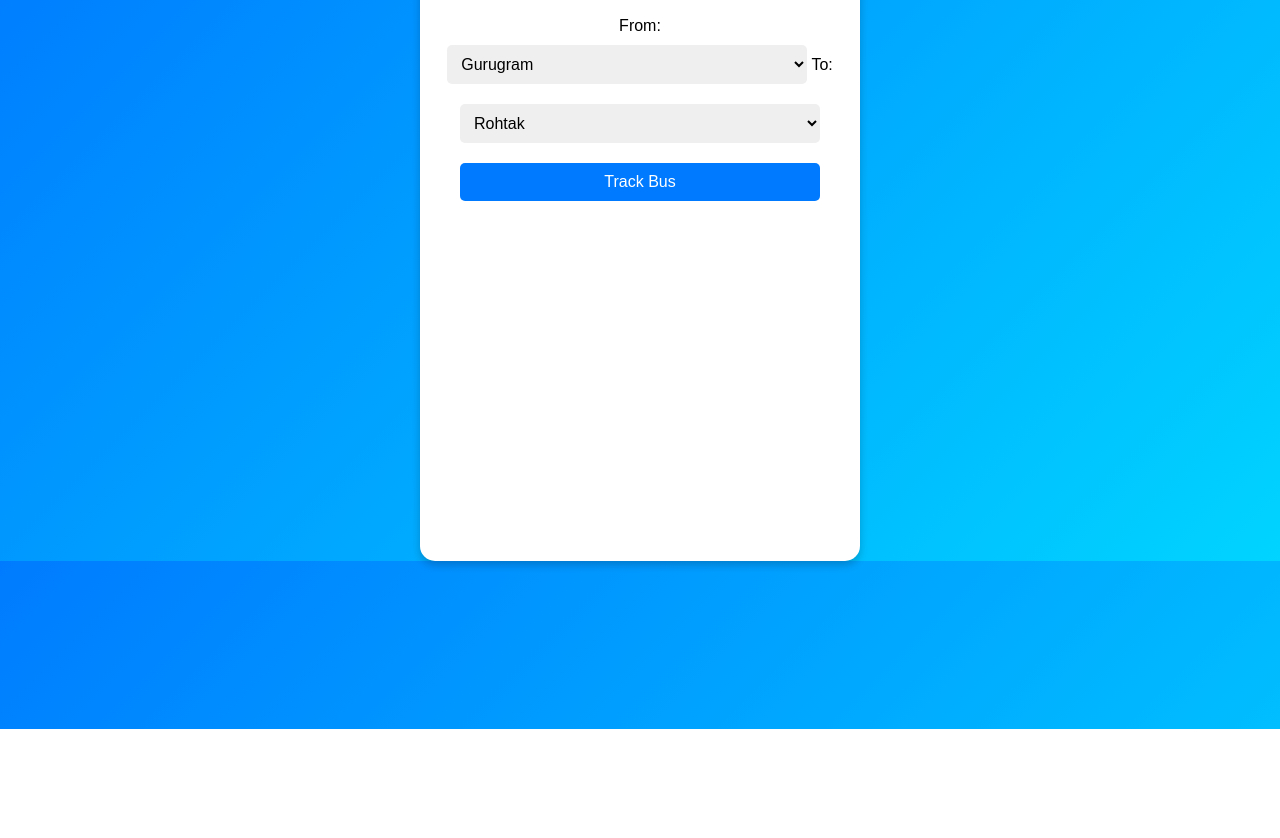
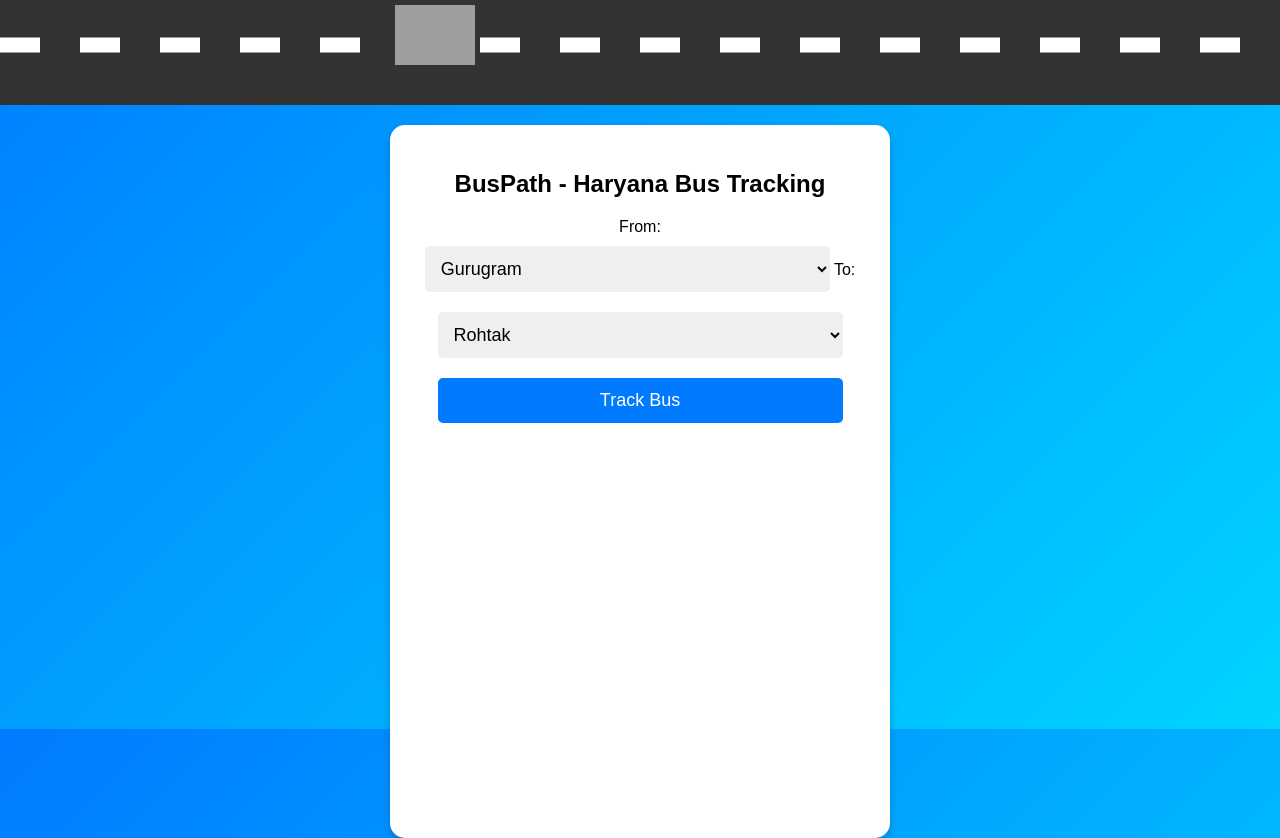
Before and after one commit to bidanijagrit/bs-ah, a plain HTML site: page index.html in a window 1280 px wide. Shown: the part 71-909 px from the top of the page. Before the commit the page ends 800 px from the top, so only its background shows below. Drawn offline with nearby package versions, Linux system fonts and the light colour scheme; grey boxes are pictures that could not be loaded.

Commit message:
Add files via upload

```diff
--- a/index.html
+++ b/index.html
@@ -13,32 +13,105 @@
             background: linear-gradient(135deg, #007bff, #00d4ff);
             margin: 0;
             padding: 0;
+            overflow: hidden;
+            height: 100vh;
         }
+
+        /* Splash Screen */
+        #splash-screen {
+            position: fixed;
+            width: 100%;
+            height: 100%;
+            background: white;
+            display: flex;
+            align-items: center;
+            justify-content: center;
+            z-index: 1000;
+        }
+        #splash-screen h1 {
+            font-size: 32px;
+            color: #007bff;
+            animation: fadeIn 2s ease-in-out;
+        }
+
+        /* Main Content (Hidden Initially) */
+        #main-content {
+            display: none;
+        }
+
+        .header {
+            background: #007bff;
+            color: white;
+            padding: 15px;
+            font-size: 22px;
+            font-weight: bold;
+        }
+
+        /* Road Design */
+        .road-container {
+            position: relative;
+            width: 100%;
+            height: 120px;
+            background: #333;
+            margin-bottom: 20px;
+            overflow: hidden;
+        }
+        .road {
+            width: 100%;
+            height: 15px;
+            background: repeating-linear-gradient(
+                90deg, #fff 0px, #fff 40px, transparent 40px, transparent 80px
+            );
+            position: absolute;
+            top: 50%;
+            left: 0;
+            transform: translateY(-50%);
+        }
+
+        /* Moving Bus */
+        .bus {
+            width: 140px;
+            height: 60px;
+            background: url('https://upload.wikimedia.org/wikipedia/commons/9/99/US_School_Bus.jpg') no-repeat;
+            background-size: contain;
+            position: absolute;
+            top: 20px;
+            left: -150px;
+            animation: moveBus 6s linear infinite;
+        }
+
+        @keyframes moveBus {
+            0% { left: -150px; }
+            100% { left: 110%; }
+        }
+
+        /* Container */
         .container {
-            max-width: 400px;
+            max-width: 450px;
             margin: auto;
             background: white;
-            padding: 20px;
+            padding: 25px;
             border-radius: 15px;
             box-shadow: 0 4px 8px rgba(0,0,0,0.2);
+            margin-top: 10px;
         }
-        h2 { color: #333; }
+
         select, button {
             width: 90%;
-            padding: 10px;
+            padding: 12px;
             margin: 10px 0;
             border: none;
             border-radius: 5px;
-            font-size: 16px;
+            font-size: 18px;
         }
         button {
             background: #007bff;
             color: white;
             cursor: pointer;
         }
-        #map { height: 300px; border-radius: 10px; margin-top: 20px; }
+        #map { height: 350px; border-radius: 10px; margin-top: 20px; }
         #eta {
-            font-size: 18px;
+            font-size: 20px;
             font-weight: bold;
             color: #333;
             margin-top: 10px;
@@ -46,6 +119,22 @@
     </style>
 </head>
 <body>
+
+<!-- Splash Screen -->
+<div id="splash-screen">
+    <h1>Welcome to BusPath</h1>
+</div>
+
+<!-- Main App Content -->
+<div id="main-content">
+    <!-- UI Header -->
+    <div class="header">Welcome to BusPath</div>
+
+    <!-- Road with Moving Bus -->
+    <div class="road-container">
+        <div class="road"></div>
+        <div class="bus"></div>
+    </div>
 
     <div class="container">
         <h2>BusPath - Haryana Bus Tracking</h2>
@@ -82,24 +171,6 @@
             <option value="29.6857,76.9905">Karnal</option>
             <option value="28.4089,77.3178">Faridabad</option>
             <option value="28.4595,77.0266">Gurugram</option>
-        <option value="30.7363,76.7884">Panchkula</option>
-        <option value="29.3342,76.3756">Jind</option>
-        <option value="29.5513,75.1169">Sirsa</option>
-        <option value="29.1489,75.7362">Hisar</option>
-        <option value="28.7994,76.1340">Jhajjar</option>
-        <option value="29.6857,75.9205">Kaithal</option>
-        <option value="29.3780,76.9728">Kurukshetra</option>
-        <option value="29.4942,75.0130">Fatehabad</option>
-        <option value="28.9796,76.0652">Charkhi Dadri</option>
-        <option value="29.0600,76.6100">Bhiwani</option>
-        <option value="29.7500,76.5500">Yamunanagar</option>
-        <option value="28.1000,76.1833">Mahendragarh</option>
-        <option value="28.8000,76.2833">Rewari</option>
-        <option value="29.5000,77.2500">Panipat</option>
-        <option value="29.0000,76.9167">Sonipat</option>
-        <option value="29.6833,76.9833">Ambala</option>
-        <option value="29.0333,77.0667">Palwal</option>
-        <option value="28.1167,76.8667">Nuh</option>
         </select>
 
         <button onclick="trackBus()">Track Bus</button>
@@ -107,24 +178,13 @@
         <div id="map"></div>
         <div id="eta"></div>
     </div>
+</div>
 
 <script>
-    function trackBus() {
-        let from = document.getElementById("fromStation").value.split(",");
-        let to = document.getElementById("toStation").value.split(",");
-
-        let map = L.map('map').setView([from[0], from[1]], 8);
-        L.tileLayer('https://{s}.tile.openstreetmap.org/{z}/{x}/{y}.png').addTo(map);
-
-        L.marker(from).addTo(map).bindPopup("From Station").openPopup();
-        L.marker(to).addTo(map).bindPopup("To Station");
-
-        let route = L.polyline([from, to], { color: 'blue' }).addTo(map);
-
-        let distance = 80; // Estimated Distance (in km)
-        let eta = Math.round((distance / 50) * 60);
-        document.getElementById("eta").innerHTML = "ETA: " + eta + " min";
-    }
+    setTimeout(function() {
+        document.getElementById('splash-screen').style.display = 'none';
+        document.getElementById('main-content').style.display = 'block';
+    }, 3000);
 </script>
 
 </body>
```
Lines whose indentation alone changed are shown as unchanged.
